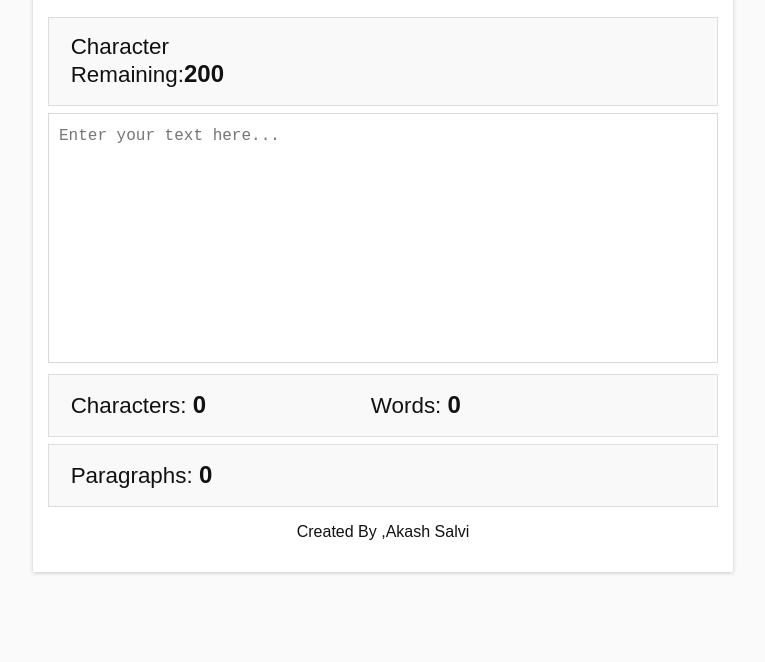
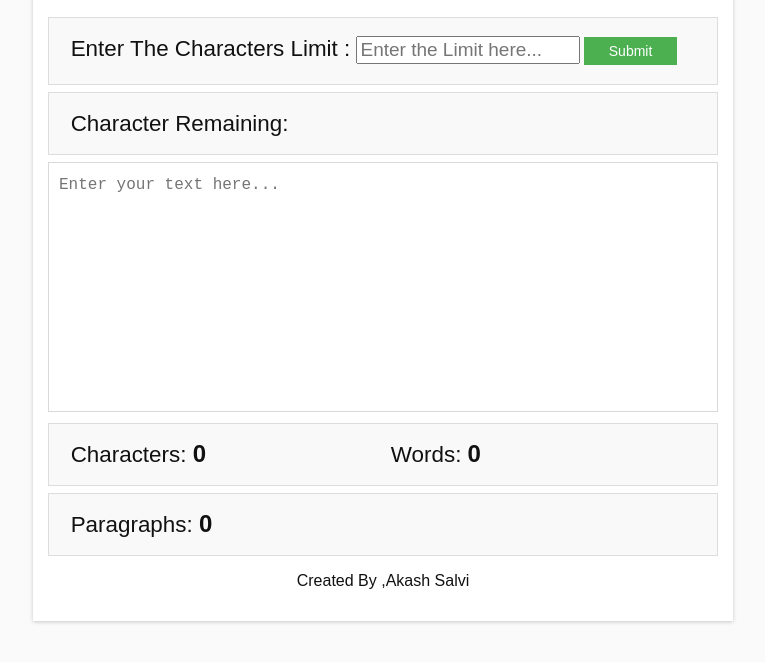
Before and after one commit to akash-salvi/wordcounter, a plain HTML site: page index.html in a window 1280 px wide. Shown: the part 94-756 px from the top of the page, without its empty margins (257-1022 px from the left). Drawn offline with nearby package versions, Linux system fonts and the light colour scheme.

Commit message:
Add files via upload

```diff
--- a/index.html
+++ b/index.html
@@ -10,10 +10,14 @@
 	<body>
 	    <div class="container">
 		  <h1>Word Counter</h1>
+		  <div class="output">
+			<div>Enter The Characters Limit : <input type="number" id="limit" placeholder="Enter the Limit here..."><button onclick="myFunction()">Submit</button></div>
+
+		  </div>
 		  <div class="output row">
-			<div>Character Remaining:<span id="wordlimit">200</span></div>
+			<div>Character Remaining: <span id="wordlimit"></span></div>
 		  </div>
-		  <textarea maxlength="200" id="text" placeholder="Enter your text here..."></textarea>
+		  <textarea id="text" placeholder="Enter your text here..."></textarea>
 		  <div class="output row">
 			<div>Characters: <span id="characterCount">0</span></div>
 			<div>Words: <span id="wordCount">0</span></div>
--- a/main.css
+++ b/main.css
@@ -12,6 +12,18 @@ html {
 *:before,
 *:after {
   box-sizing: inherit;
+}
+button {
+  background-color: #4CAF50;
+  border: none;
+  color: white;
+  padding: 6px 25px;
+  text-align: center;
+  text-decoration: none;
+  display: inline-block;
+  font-size: 14px;
+  margin: 2.5px 4px;
+  cursor: pointer;
 }
 
 b {
@@ -70,7 +82,7 @@ textarea:focus {
 
 .output.row div {
   display: inline-block;
-  width: 42%;
+  width: 45%;
   padding: 10px 15px;
   margin: 1%;
 }
@@ -79,3 +91,23 @@ textarea:focus {
   font-weight: bold;
   font-size: 1.5rem;
 }
+
+.output{
+  width: 100%;
+  border: 1px solid #DDD;
+  font-size: 1.4rem;
+  margin: 1% 0;
+  background-color: #F9F9F9;
+}
+
+.output div {
+  display: inline-block;
+  width: 100%;
+  padding: 10px 15px;
+  margin: 1%;
+}
+
+input {
+  width: 35%;
+  font-size:19px;
+}
--- a/main.js
+++ b/main.js
@@ -1,12 +1,20 @@
-
+var Count;
 var input = document.querySelectorAll('textarea')[0],
   characterCount = document.querySelector('#characterCount'),
   wordCount = document.querySelector('#wordCount'),
   paragraphCount = document.querySelector('#paragraphCount'),
   wordlimit = document.querySelector('#wordlimit');
 
+
+function myFunction() {
+  Count= document.getElementById("limit").value;;
+  document.getElementById("wordlimit").innerHTML = Count;
+  document.getElementById("text").maxLength = Count	;
+}
 input.addEventListener('keyup', function() {
+
   console.clear();
+
   characterCount.innerHTML = input.value.length;
 
   var words = input.value.match(/\b[-?(\w+)?]+\b/gi);
@@ -25,10 +33,10 @@ input.addEventListener('keyup', function() {
   }
 
   if (words) {
-	  wordl=200-(input.value.length);
+	  wordl=Count-(input.value.length);
       wordlimit.innerHTML = wordl;
   }
-  if (wordl==0) {
+  if (input.value.length==Count) {
 	alert("Reached the Character Limit!!!");
   }
 
```
